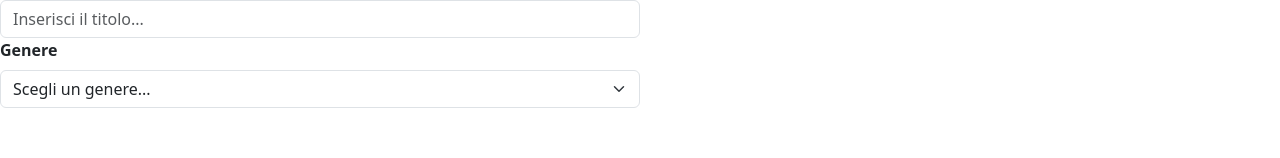
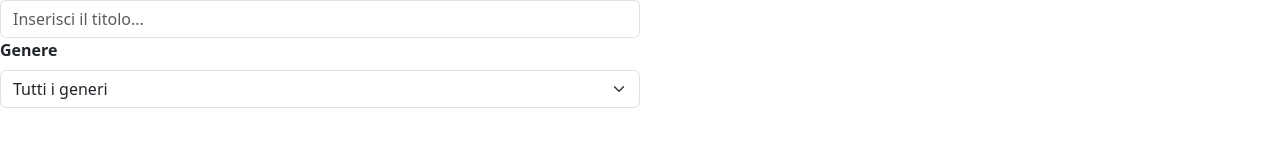
Before and after one commit to francesco-cassese/react-movie-filter, a React (Vite) app: page / in a window 1280 px wide. Shown: the part 200-358 px from the top of the page. Built offline with nearby package versions, Linux system fonts and the light colour scheme.

Commit message:
feat: aggiunto metodo di filtraggio dei nomi dei film

```diff
--- a/src/App.jsx
+++ b/src/App.jsx
@@ -5,8 +5,29 @@ import ListMovie from './components/ListMovie.jsx';
 
 function App() {
   const [listMovie, setListMovie] = useState(movieList)
+  const [listFiltered, setListFiltered] = useState(movieList)
+  const [selectedGenre, setSelectedGenre] = useState("");
   const [search, setSearch] = useState('');
 
+  const changeInputHandler = event => {
+    const { value, name } = event.target;
+    if (name === 'searchMovie') {
+      setSearch(value);
+    } else if (name === 'movieGenre') {
+      setSelectedGenre(value)
+    }
+  }
+
+  useEffect(() => {
+    const movieFiltered = movieList.filter(movie => {
+      const matchTitolo = movie.title.toLowerCase().includes(search.toLowerCase());
+      const matchGenere = selectedGenre === "" || movie.genre === selectedGenre;
+
+      return matchTitolo && matchGenere;
+    });
+
+    setListFiltered(movieFiltered);
+  }, [search, selectedGenre, movieList]);
 
   return (
     <>
@@ -21,8 +42,11 @@ function App() {
               <input
                 type="text"
                 className="form-control"
-                id="search-movie"
+                id="searchMovie"
                 placeholder="Inserisci il titolo..."
+                value={search}
+                onChange={changeInputHandler}
+                name='searchMovie'
               />
             </div>
 
@@ -30,17 +54,22 @@ function App() {
               <label htmlFor="movieGenre" className="form-label fw-bold">
                 Genere
               </label>
-              <select className="form-select" id="movieGenre" defaultValue="">
-                <option value="" disabled>Scegli un genere...</option>
-                <option value="azione">Azione</option>
-                <option value="commedia">Commedia</option>
-                <option value="drammatico">Drammatico</option>
-                <option value="fantascienza">Fantascienza</option>
+              <select
+                className="form-select"
+                id="movieGenre"
+                value={selectedGenre}
+                onChange={changeInputHandler}
+                name='movieGenre'>
+                <option value="">Tutti i generi</option>
+                <option value="Azione">Azione</option>
+                <option value="Thriller">Thriller</option>
+                <option value="Romantico">Romantico</option>
+                <option value="Fantascienza">Fantascienza</option>
               </select>
             </div>
           </div>
           <div className='mt-5'>
-            <ListMovie listMovie={movieList} />
+            <ListMovie listMovie={listFiltered} />
           </div>
         </form>
       </main>
```
